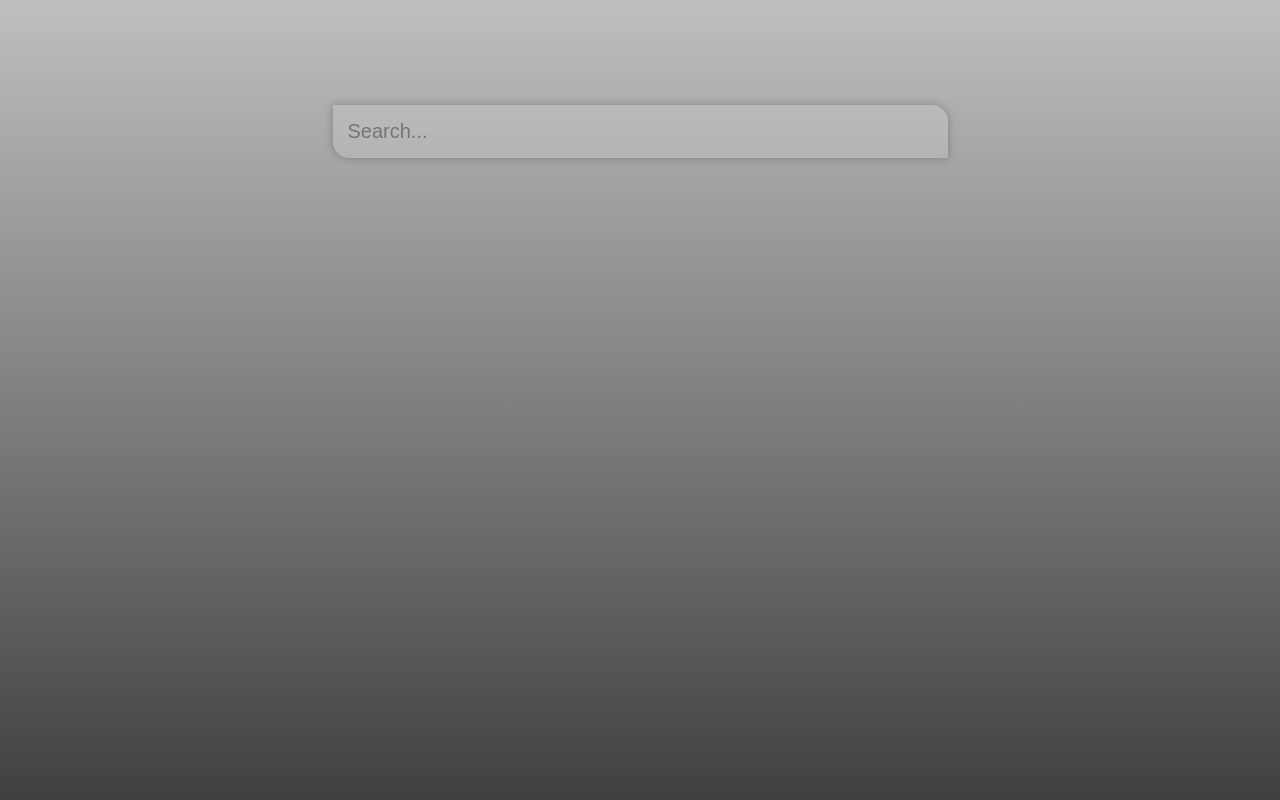
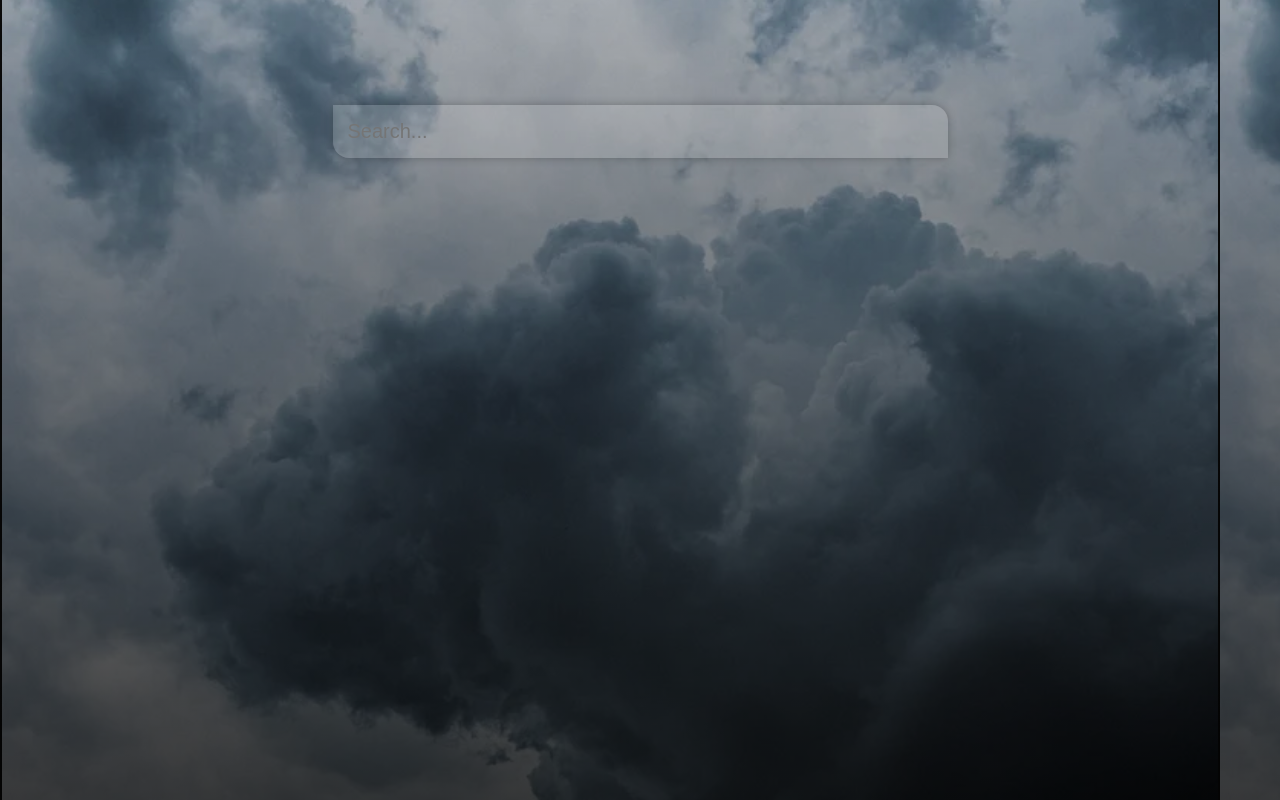
Before and after one commit to Asilo5/vue-weather, a Vue app: page / in a window 1280 px wide. Built offline with nearby package versions, Linux system fonts and the light colour scheme.

Commit message:
Add new folder called assets and add images there, add background image

```diff
--- a/src/App.vue
+++ b/src/App.vue
@@ -85,6 +85,7 @@ export default {
 
   /* add background images to assets to target later */
   #app {
+    background-image: url('../assets/cloudy.png');
     transition: 0.4s;
   }
 
```
Also changed, not shown: assets/cloudy.png (renamed from backgrounds/Screenshot 2020-05-11 at 21.08.35.png), 1 other file (tests, documents, lock files or other folders).
